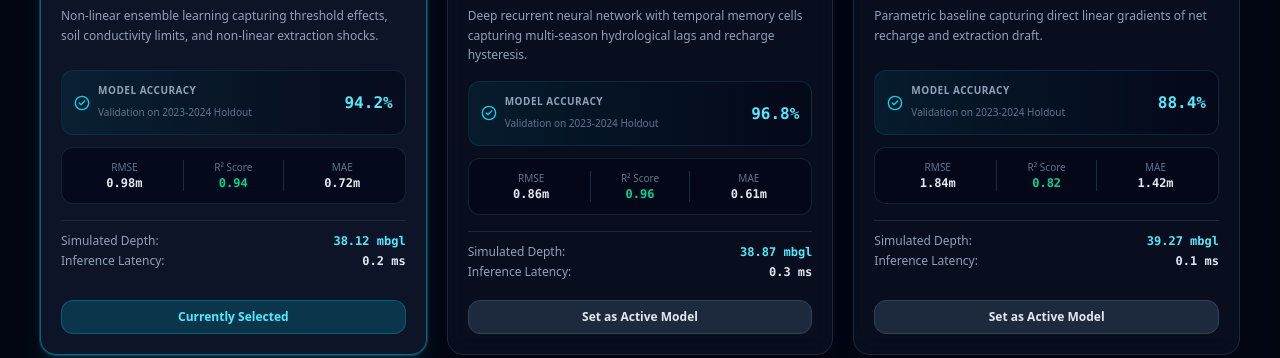
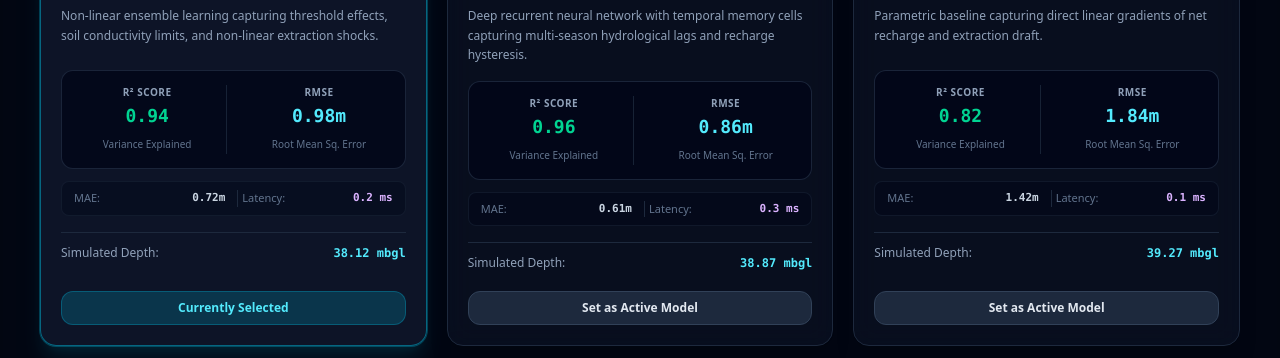
Before and after one commit to ShivanshKandwal/aqua-guard-studio, a React (Vite) app: page /models in a window 1280 px wide. Shown: the part 436-794 px from the top of the page. Built offline with nearby package versions, Linux system fonts and the light colour scheme.

Commit message:
refactor(benchmarks): focus model benchmark cards strictly on R2 Score and RMSE

```diff
--- a/src/pages/ModelsPage.tsx
+++ b/src/pages/ModelsPage.tsx
@@ -115,33 +115,29 @@ export const ModelsPage: React.FC = () => {
                   {m.description}
                 </p>
 
-                {/* Primary Accuracy Metric Badge */}
-                <div className="mt-4 rounded-xl bg-gradient-to-r from-cyan-950/40 to-slate-950/60 p-3 border border-cyan-900/40 flex items-center justify-between">
-                  <div className="flex items-center gap-2">
-                    <CheckCircle2 className="h-4 w-4 text-cyan-400" />
-                    <div>
-                      <span className="text-[10px] text-slate-400 uppercase font-semibold tracking-wider block">Model Accuracy</span>
-                      <span className="text-[10px] text-slate-500">Validation on 2023-2024 Holdout</span>
-                    </div>
+                {/* Benchmark Metrics Grid: R2 Score & RMSE */}
+                <div className="mt-4 grid grid-cols-2 gap-3 rounded-xl bg-slate-950/80 p-3.5 border border-slate-800/90">
+                  <div className="text-center border-r border-slate-800/80 pr-2">
+                    <div className="text-[10px] text-slate-400 font-semibold uppercase tracking-wider">R² Score</div>
+                    <div className="font-mono text-lg font-extrabold text-emerald-400 mt-0.5">{pred.metrics.r2}</div>
+                    <span className="text-[10px] text-slate-500">Variance Explained</span>
                   </div>
-                  <div className="text-right">
-                    <span className="font-mono text-base font-extrabold text-cyan-300">{pred.metrics.accuracyPct}%</span>
+                  <div className="text-center pl-2">
+                    <div className="text-[10px] text-slate-400 font-semibold uppercase tracking-wider">RMSE</div>
+                    <div className="font-mono text-lg font-extrabold text-cyan-300 mt-0.5">{pred.metrics.rmse}m</div>
+                    <span className="text-[10px] text-slate-500">Root Mean Sq. Error</span>
                   </div>
                 </div>
 
-                {/* Benchmark Metrics Grid */}
-                <div className="mt-3 grid grid-cols-3 gap-2 rounded-xl bg-slate-950/70 p-3 border border-slate-800/80">
-                  <div className="text-center">
-                    <div className="text-[10px] text-slate-500 font-medium">RMSE</div>
-                    <div className="font-mono text-xs font-bold text-slate-200">{pred.metrics.rmse}m</div>
+                {/* Additional Statistical Diagnostics */}
+                <div className="mt-3 grid grid-cols-2 gap-2 rounded-lg bg-slate-950/40 p-2 border border-slate-800/50 text-[11px]">
+                  <div className="flex justify-between px-1">
+                    <span className="text-slate-500">MAE:</span>
+                    <span className="font-mono font-semibold text-slate-300">{pred.metrics.mae}m</span>
                   </div>
-                  <div className="text-center border-x border-slate-800">
-                    <div className="text-[10px] text-slate-500 font-medium">R² Score</div>
-                    <div className="font-mono text-xs font-bold text-emerald-400">{pred.metrics.r2}</div>
-                  </div>
-                  <div className="text-center">
-                    <div className="text-[10px] text-slate-500 font-medium">MAE</div>
-                    <div className="font-mono text-xs font-bold text-slate-200">{pred.metrics.mae}m</div>
+                  <div className="flex justify-between px-1 border-l border-slate-800">
+                    <span className="text-slate-500">Latency:</span>
+                    <span className="font-mono font-semibold text-purple-300">{pred.metrics.inferenceTimeMs} ms</span>
                   </div>
                 </div>
 
@@ -149,10 +145,6 @@ export const ModelsPage: React.FC = () => {
                 <div className="mt-4 flex items-center justify-between text-xs border-t border-slate-800 pt-3">
                   <span className="text-slate-400">Simulated Depth:</span>
                   <span className="font-mono font-bold text-cyan-300">{pred.predictedWaterLevelM} mbgl</span>
-                </div>
-                <div className="mt-1 flex items-center justify-between text-xs">
-                  <span className="text-slate-400">Inference Latency:</span>
-                  <span className="font-mono font-bold text-slate-200">{pred.metrics.inferenceTimeMs} ms</span>
                 </div>
               </div>
 
```
